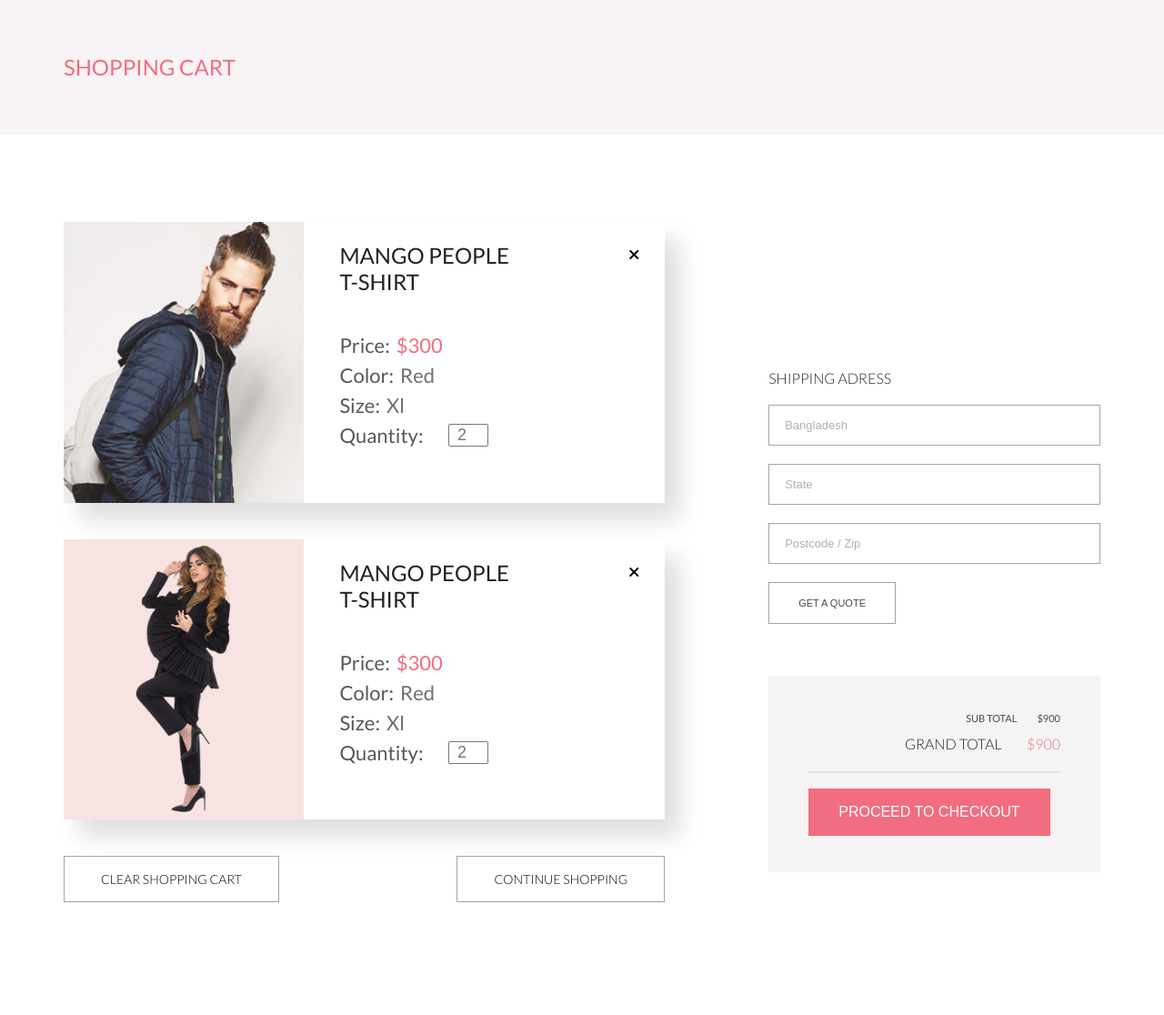
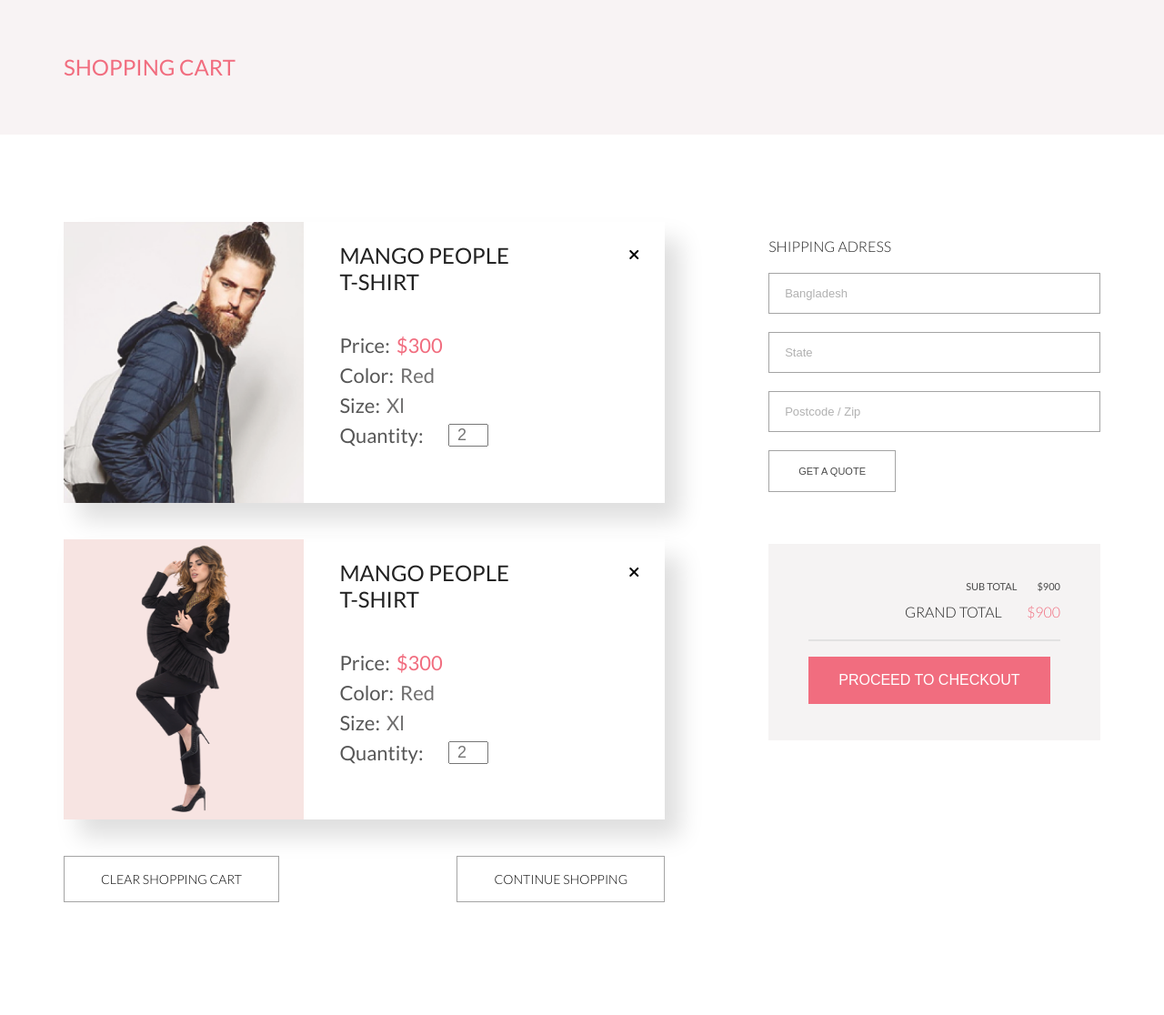
Before and after one commit to LeisyanK/intensive_HTML_CSS, a PHP site: page /pink_layout/cart.html in a window 1280 px wide. Shown: the part 304-1420 px from the top of the page at 91% size. Run offline with PHP 8.4, Linux system fonts and the light colour scheme; some libraries are stand-ins or nearby versions.

Commit message:
seminar2

```diff
--- a/seminar2/pink_layout/css/style.css
+++ b/seminar2/pink_layout/css/style.css
@@ -914,7 +914,7 @@
   display: flex;
   flex-wrap: wrap;
   justify-content: space-between;
-  align-items: center;
+  align-items: start;
   padding-top: 96px;
 }
 .cart-left {
@@ -1017,6 +1017,7 @@
   flex-direction: column;
   align-items: start;
   gap: 20px;
+  padding-top: 17px;
 }
 .cart-form__title {
   color: #222;
--- a/seminar2/pink_layout/css/style.scss
+++ b/seminar2/pink_layout/css/style.scss
@@ -1090,7 +1090,7 @@
 /**************************************************/
 /* cart page */
 .cart {
-    @include flex ($horizontalPozition, $verticalPosition);
+    @include flex ($horizontalPozition, start);
     padding-top: 96px;
 
     &-left {
@@ -1190,6 +1190,7 @@
         &-form {
             width: 32%;
             @include flexColumn (20px);
+            padding-top: 17px;
 
             &__title {
                 color: #222;
```
